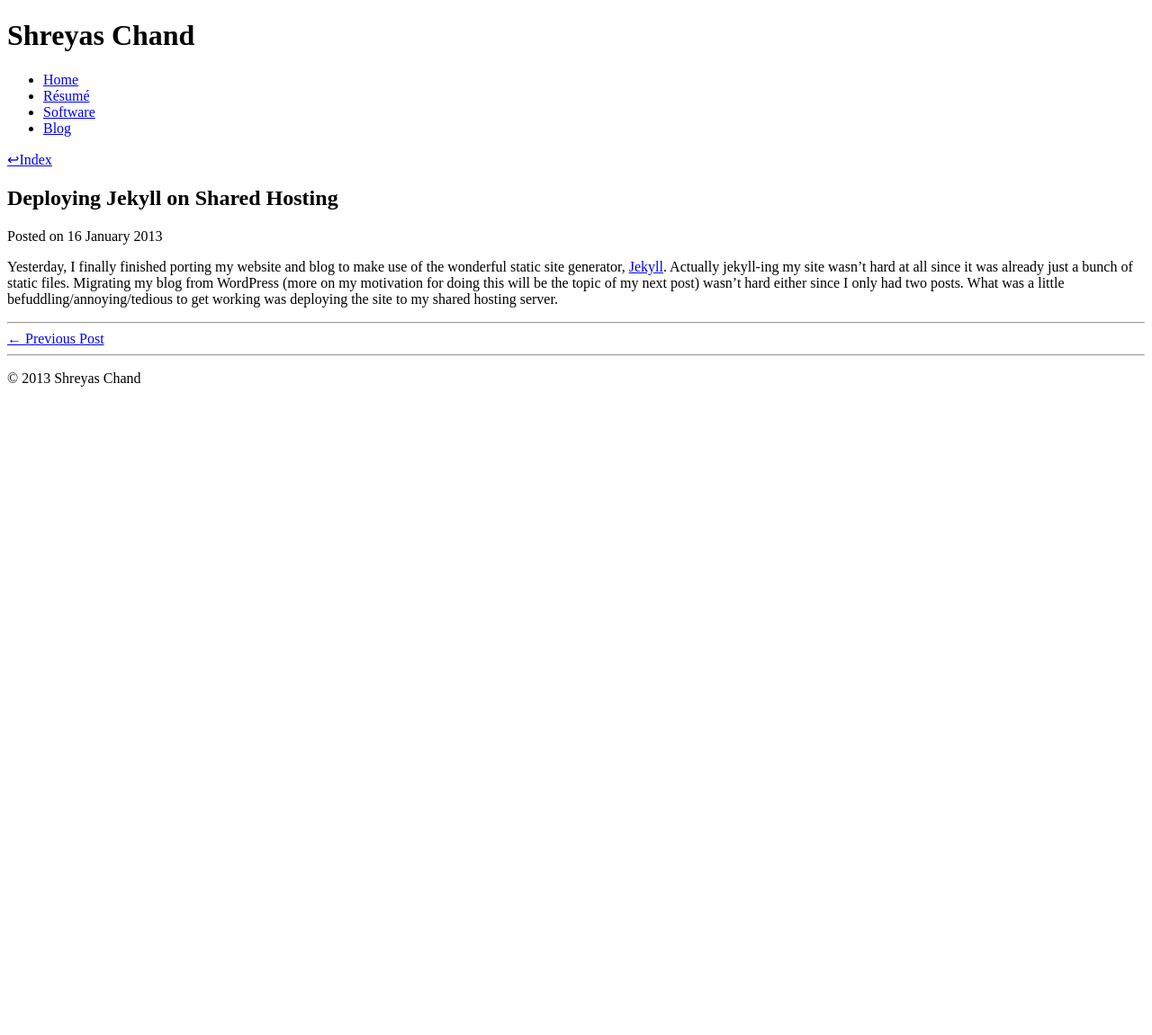
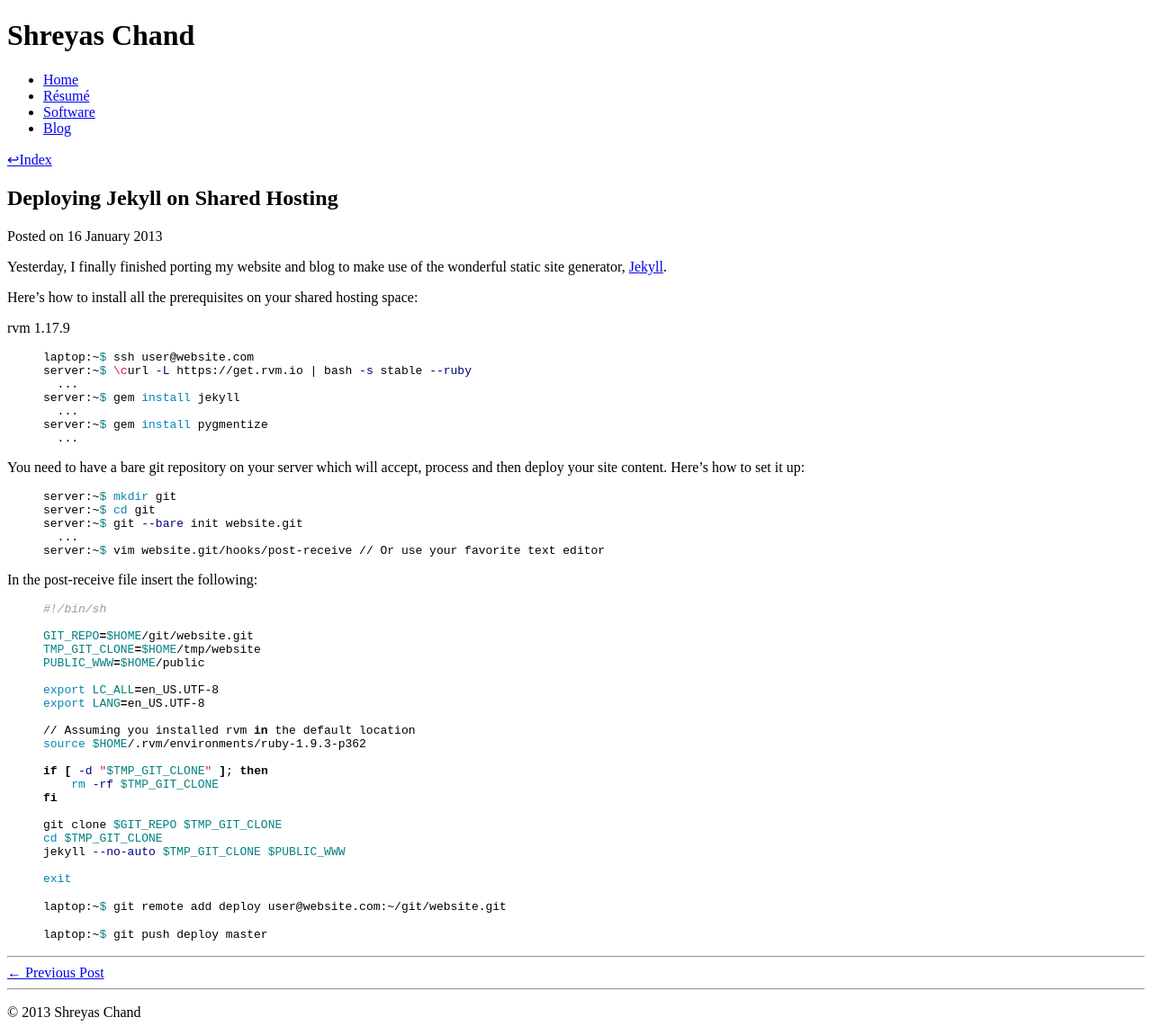
Before and after one commit to chandsie/shreyaschand.com, a Jekyll site: the page built from _posts/2013-01-16-deploying-jekyll-on-shared-hosting.markdown, in a window 1280 px wide. Shown: the whole page at 90% size. Built offline with Jekyll 4.4.1, drawn with Linux system fonts in a browser that asks for light colours; before the commit the page ends 900 px from its top, so only the background shows below that.

Commit message:
added all the code snippets

```diff
--- a/_posts/2013-01-16-deploying-jekyll-on-shared-hosting.markdown
+++ b/_posts/2013-01-16-deploying-jekyll-on-shared-hosting.markdown
@@ -3,4 +3,62 @@ layout: post
 title: Deploying Jekyll on Shared Hosting
 ---
 
-Yesterday, I finally finished porting my website and blog to make use of the wonderful static site generator, [Jekyll](http://jekyllrb.com/). Actually jekyll-ing my site wasn't hard at all since it was already just a bunch of static files. Migrating my blog from WordPress (more on my motivation for doing this will be the topic of my next post) wasn't hard either since I only had two posts. What was a little befuddling/annoying/tedious to get working was deploying the site to my shared hosting server.
+Yesterday, I finally finished porting my website and blog to make use of the wonderful static site generator, [Jekyll](http://jekyllrb.com/).
+
+Here's how to install all the prerequisites on your shared hosting space:
+
+rvm 1.17.9
+
+{% highlight bash %}
+laptop:~$ ssh user@website.com
+server:~$ \curl -L https://get.rvm.io | bash -s stable --ruby
+  ...
+server:~$ gem install jekyll
+  ...
+server:~$ gem install pygmentize
+  ...
+{% endhighlight %}
+
+You need to have a bare git repository on your server which will accept, process and then deploy your site content. Here's how to set it up:
+
+{% highlight bash %}
+server:~$ mkdir git
+server:~$ cd git
+server:~$ git --bare init website.git
+  ...
+server:~$ vim website.git/hooks/post-receive // Or use your favorite text editor
+{% endhighlight %}
+
+In the post-receive file insert the following:
+
+{% highlight bash %}
+#!/bin/sh
+
+GIT_REPO=$HOME/git/website.git
+TMP_GIT_CLONE=$HOME/tmp/website
+PUBLIC_WWW=$HOME/public
+
+export LC_ALL=en_US.UTF-8
+export LANG=en_US.UTF-8
+
+// Assuming you installed rvm in the default location
+source $HOME/.rvm/environments/ruby-1.9.3-p362
+
+if [ -d "$TMP_GIT_CLONE" ]; then
+    rm -rf $TMP_GIT_CLONE
+fi
+
+git clone $GIT_REPO $TMP_GIT_CLONE
+cd $TMP_GIT_CLONE
+jekyll --no-auto $TMP_GIT_CLONE $PUBLIC_WWW
+
+exit
+{% endhighlight %}
+
+{% highlight bash %}
+laptop:~$ git remote add deploy user@website.com:~/git/website.git
+{% endhighlight %}
+
+{% highlight bash %}
+laptop:~$ git push deploy master
+{% endhighlight %}
```
